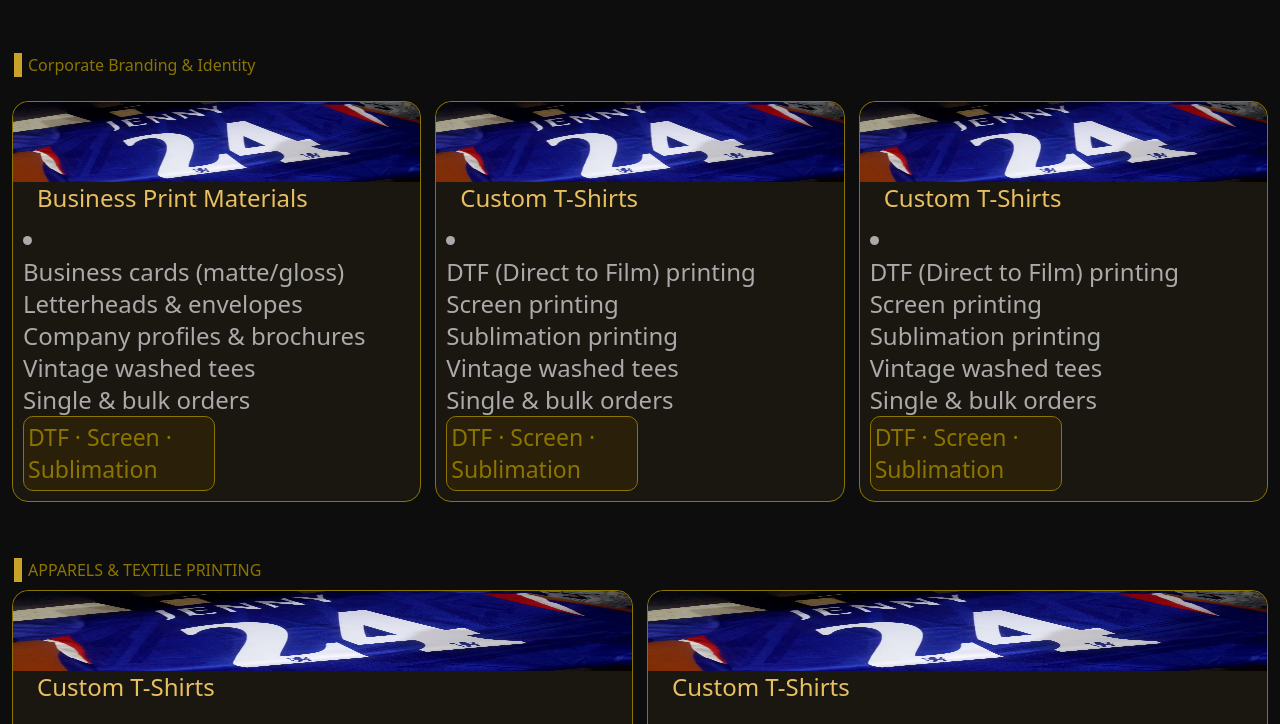
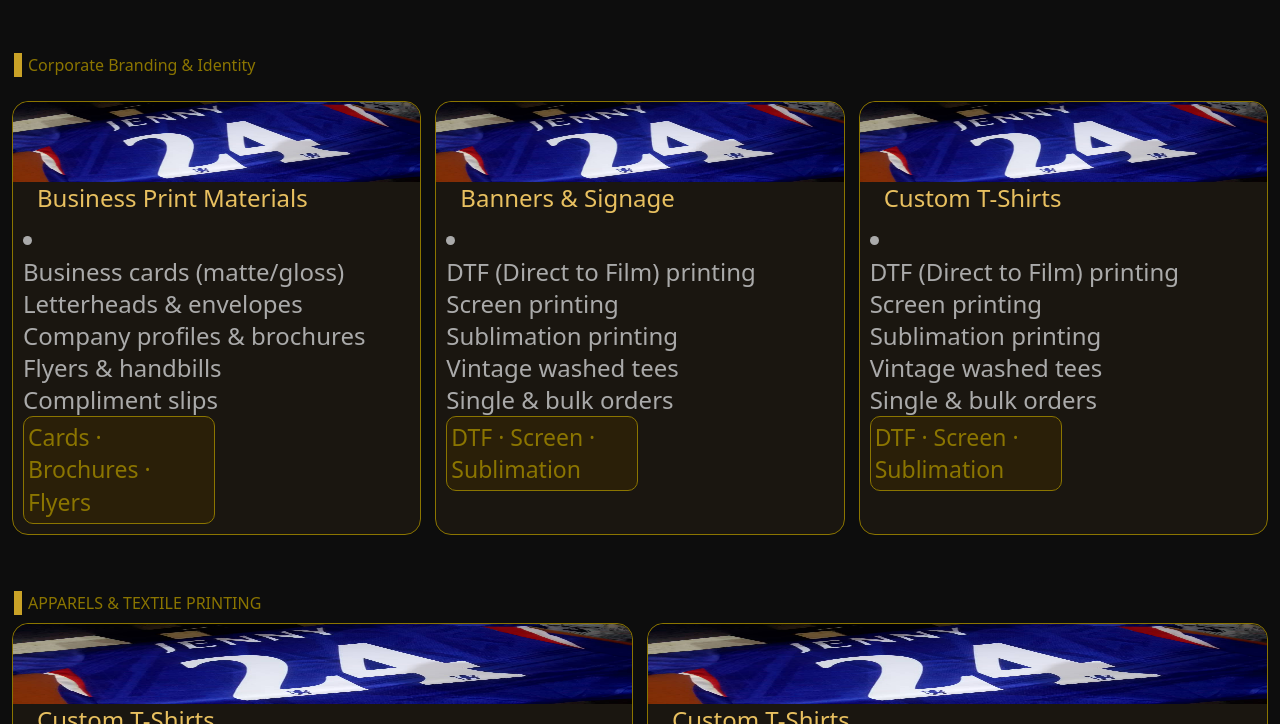
Before and after one commit to my-official-project/g.o-media-and-printing, a website: page services.html in a window 1280 px wide. Shown: the part 647-1371 px from the top of the page. Drawn offline with Linux system fonts and the light colour scheme.

Commit message:
changed service title for fifth card

```diff
--- a/services.html
+++ b/services.html
@@ -132,11 +132,11 @@
                     <ul>Business cards (matte/gloss)</ul>
                     <ul>Letterheads & envelopes</ul>
                     <ul>Company profiles & brochures</ul>
-                    <ul>Vintage washed tees</ul>
-                    <ul>Single & bulk orders</ul>
+                    <ul>Flyers & handbills</ul>
+                    <ul>Compliment slips</ul>
                 </li>
 
-                <p class="bg-[#2a1f08] text-[#8b7500] border border-[#8b7500] w-[50vw] rounded-[10px] p-1 text-sm md:text-[22px] lg:w-[15vw] lg:text-[23px]">DTF · Screen · Sublimation</p>
+                <p class="bg-[#2a1f08] text-[#8b7500] border border-[#8b7500] w-[50vw] rounded-[10px] p-1 text-sm md:text-[22px] lg:w-[15vw] lg:text-[23px]">Cards · Brochures · Flyers</p>
                 </div>
 
 
@@ -148,7 +148,7 @@
                 <img src="public/images/jersey.jpeg" alt="" class="w-full h-[10vh] rounded-t-2xl">
 
                 <div class="px-2.5">
-                      <h3 class="text-[#e8c060] ml-3.5 text-[18px] font-extralight md:text-2xl lg:text-2xl">Custom T-Shirts</h3>
+                      <h3 class="text-[#e8c060] ml-3.5 text-[18px] font-extralight md:text-2xl lg:text-2xl">Banners & Signage</h3>
 
                 <li class="text-[#aaaaaa] text-[18px] mt-2.5 md:text-[19px] lg:text-2xl">
                     <ul>DTF (Direct to Film) printing</ul>
```
